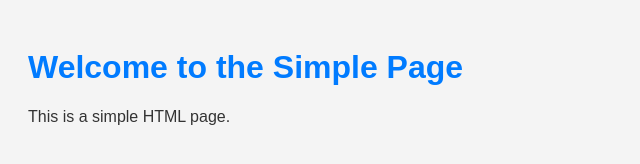
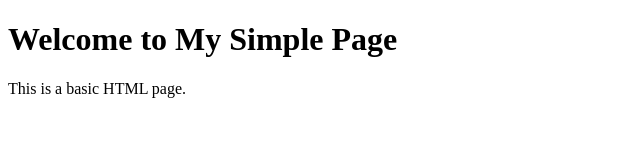
Before and after one commit to shrk18/simple-page, a plain HTML site: page index.html in a window 1280 px wide. Shown: the whole page, without its empty margins (0-640 px from the left). Drawn offline with Linux system fonts and the light colour scheme.

Commit message:
Initial commit with HTML page

```diff
--- a/index.html
+++ b/index.html
@@ -1,23 +1,10 @@
 <!DOCTYPE html>
-<html lang="en">
+<html>
 <head>
-    <meta charset="UTF-8">
-    <meta name="viewport" content="width=device-width, initial-scale=1.0">
     <title>Simple Page</title>
-    <style>
-        body {
-            font-family: Arial, sans-serif;
-            background-color: #f4f4f4;
-            color: #333;
-            padding: 20px;
-        }
-        h1 {
-            color: #007BFF;
-        }
-    </style>
 </head>
 <body>
-    <h1>Welcome to the Simple Page</h1>
-    <p>This is a simple HTML page.</p>
+    <h1>Welcome to My Simple Page</h1>
+    <p>This is a basic HTML page.</p>
 </body>
 </html>
```
